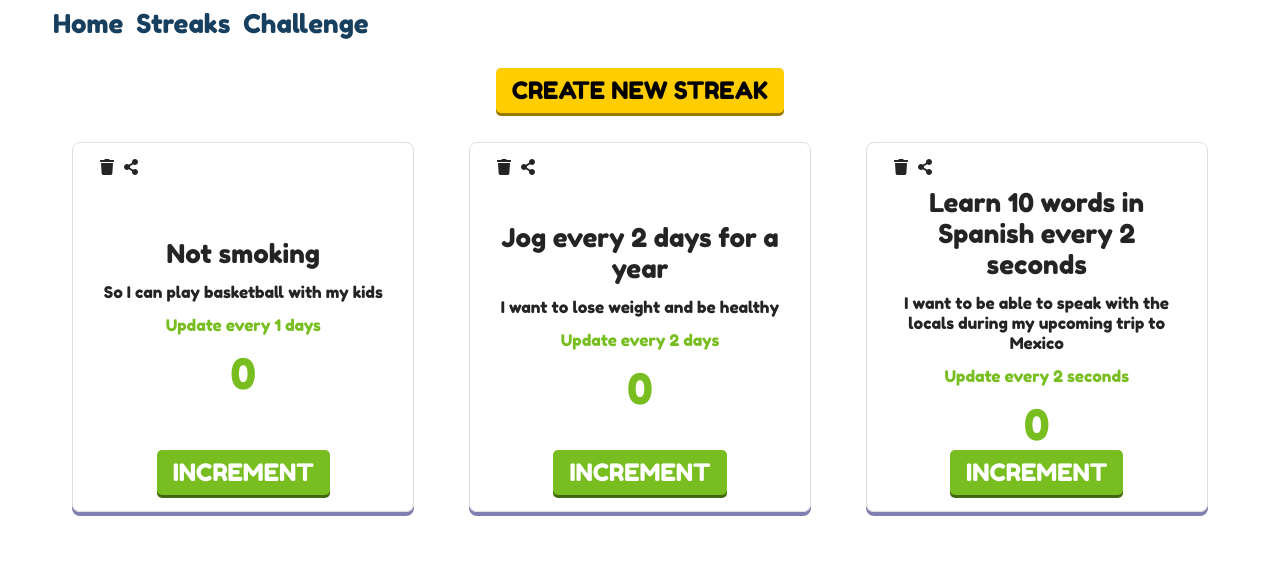
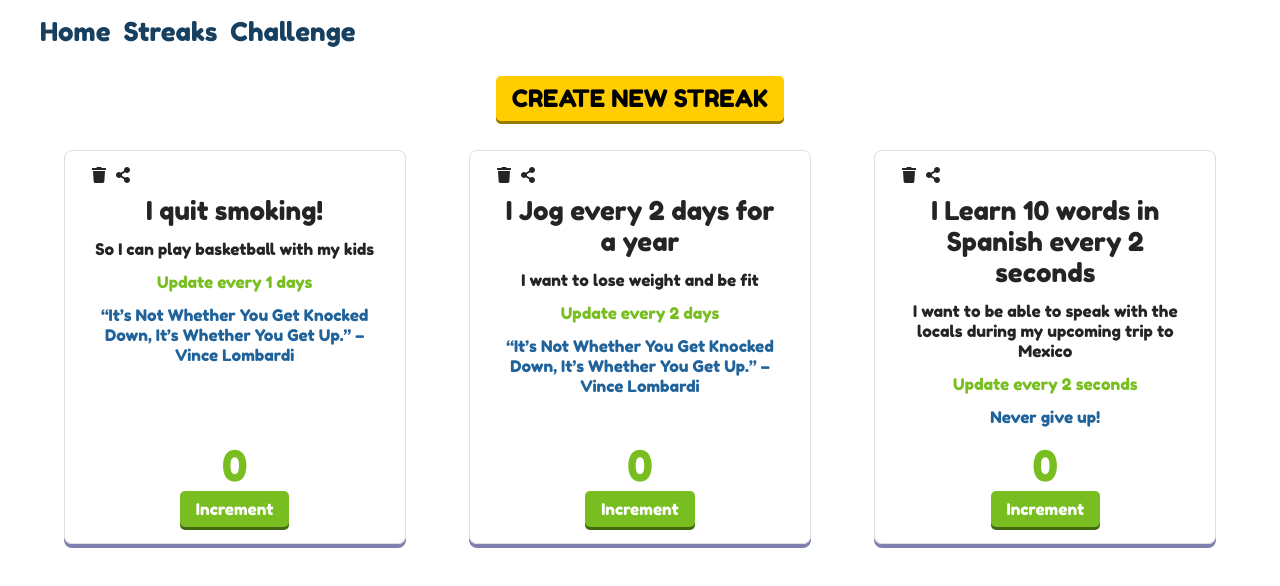
Before and after one commit to ravona/momentum, a React (Create React App) app in the folder momentum/: page /StreaksPage in a window 1280 px wide. Shown: the top 586 px of the page. Built offline with nearby package versions, Linux system fonts and the light colour scheme.

Commit message:
Streaks state is now managed in Streaks page only. Fixed issue with countdown restarting on refresh. Localstorage now holds the correct streak values

```diff
--- a/momentum/src/App.js
+++ b/momentum/src/App.js
@@ -10,9 +10,7 @@ import "./App.scss";
 function App() {
   return (
     <div className="App">
-      <Container>
-        <Nav />
-      </Container>
+      <Nav />
     </div>
   );
 }
--- a/momentum/src/App.scss
+++ b/momentum/src/App.scss
@@ -6,11 +6,11 @@
 
 .App {
   font-family: "Fredoka One", cursive;
+  margin: 1rem auto 0;
 }
 
 @media only screen and (min-width: 720px) {
   .App {
     width: 1200px;
-    margin: 0 auto;
   }
 }
--- a/momentum/src/components/CreateStreak/CreateStreak.jsx
+++ b/momentum/src/components/CreateStreak/CreateStreak.jsx
@@ -1,10 +1,10 @@
-import React, { useState } from "react";
+import { nanoid } from "nanoid";
+import { React, useState } from "react";
 
 // style:
 import "./CreateStreak.scss";
 
 const CreateStreak = ({ onCreateStreak }) => {
-  const [id] = useState("");
   const [title, setTitle] = useState("");
   const [motivation, setMotivation] = useState("");
   const [intervalNum, setIntervalNum] = useState(1);
@@ -13,12 +13,14 @@ const CreateStreak = ({ onCreateStreak }) => {
   const handleSubmit = (e) => {
     e.preventDefault();
     const newStreak = {
-      id,
+      id: nanoid(10),
       title,
+      isActive: false,
       motivation,
       intervalNum,
       intervalUnit,
       count: 0,
+      timeLeft: null,
     };
     onCreateStreak(newStreak);
   };
--- a/momentum/src/components/Streak/Streak.jsx
+++ b/momentum/src/components/Streak/Streak.jsx
@@ -1,4 +1,4 @@
-import React, { useEffect, useState } from "react";
+import { React, useEffect } from "react";
 import Countdown from "react-countdown";
 
 // data:
@@ -12,25 +12,11 @@ import { FaTrash, FaShareAlt } from "react-icons/fa";
 // style:
 import "./Streak.scss";
 
-export const Streak = ({ streak, onDeleteStreak }) => {
-  const [count, setCount] = useState(streak.count);
-  const [isActive, setIsActive] = useState(streak.isActive);
-  const [timeLeft, setTimeLeft] = useState(streak.timeLeft);
-
+export const Streak = ({ streak, onDeleteStreak, onStreakUpdate }) => {
   // On current streak change --> save each streak individually localStorage
   useEffect(() => {
-    localStorage.setItem(
-      `streak-${streak.id}`,
-      JSON.stringify([
-        { ...streak, count: count, timeLeft: timeLeft, isActive: isActive },
-      ])
-    );
-  }, [count, isActive, timeLeft]);
-
-  useEffect(() => {
-    // Update the document title using the browser API
-    document.title = `You clicked ${count} times`;
-  });
+    localStorage.setItem(`streak-${streak.id}`, JSON.stringify({ streak }));
+  }, [streak]);
 
   const getIntervalInMilliseconds = (intervalNum, intervalUnit) => {
     let intervalInMilliseconds;
@@ -61,15 +47,22 @@ export const Streak = ({ streak, onDeleteStreak }) => {
     onDeleteStreak(streak.id);
   };
 
-  const handleIncrement = () => {
-    setIsActive(true);
-    setCount(count + 1);
-    setTimeLeft(getDeadline());
+  const handleStreakIncrement = () => {
+    onStreakUpdate(
+      streak.id,
+      (streak.isActive = true),
+      (streak.count = streak.count + 1),
+      (streak.timeLeft = getDeadline())
+    );
   };
 
-  const handleLoss = () => {
-    setIsActive(false);
-    setCount(0);
+  const handleStreakLoss = () => {
+    onStreakUpdate(
+      streak.id,
+      (streak.isActive = false),
+      (streak.count = 0),
+      (streak.timeLeft = null)
+    );
   };
 
   return (
@@ -92,25 +85,32 @@ export const Streak = ({ streak, onDeleteStreak }) => {
             Update every {streak.intervalNum} {streak.intervalUnit}
           </h5>
 
-          {isActive === true ? (
-            <>
-              <div className="streak__notification">
-                <Notification text={getRandomArrayItem(messages.increment)} />
-              </div>
-              <div className="streak__countdown">
-                <Countdown date={getDeadline()} onComplete={handleLoss}>
-                  <Notification text={getRandomArrayItem(messages.loss)} />
-                </Countdown>
-              </div>
-            </>
+          <div className="streak__notification">
+            <Notification
+              text={
+                streak.isActive
+                  ? getRandomArrayItem(messages.increment)
+                  : getRandomArrayItem(messages.loss)
+              }
+            />
+          </div>
+
+          {streak.isActive ? (
+            <div className="streak__countdown">
+              <Countdown
+                date={streak.timeLeft}
+                onComplete={handleStreakLoss}
+              ></Countdown>
+            </div>
           ) : null}
-          <div className="streak__counter">{count}</div>
+
+          <div className="streak__counter">{streak.count}</div>
         </div>
 
         <div className="streak__footer">
           <button
-            onClick={handleIncrement}
-            className="btn btn--medium btn--success btn--light btn--uppercase"
+            onClick={handleStreakIncrement}
+            className="btn btn--small btn--success btn--light"
           >
             Increment
           </button>
--- a/momentum/src/components/Streak/Streak.scss
+++ b/momentum/src/components/Streak/Streak.scss
@@ -44,8 +44,9 @@
   }
 
   &__notification {
+    font-size: map-get($font_sizes, "medium");
+    margin-bottom: map-get($spacings, "small");
     color: map-get($colors, "secondary");
-    margin-bottom: map-get($spacings, "small");
     flex-grow: 1;
   }
 
--- a/momentum/src/components/StreaksList/StreaksList.jsx
+++ b/momentum/src/components/StreaksList/StreaksList.jsx
@@ -7,16 +7,17 @@ import { Streak } from "../Streak/Streak";
 // style:
 import "./Streaks.scss";
 
-const StreaksList = ({ streaks, onDeleteStreak, onIncrementStreak }) => {
+const StreaksList = ({ streaks, onDeleteStreak, onStreakUpdate }) => {
   return (
     <>
       <div className="streaks">
         {streaks.map((streak, index) => (
           <Streak
             key={index}
+            streaks={streaks}
             streak={streak}
             onDeleteStreak={onDeleteStreak}
-            onIncrementStreak={onIncrementStreak}
+            onStreakUpdate={onStreakUpdate}
           />
         ))}
       </div>
--- a/momentum/src/data/streaks.json
+++ b/momentum/src/data/streaks.json
@@ -1,7 +1,7 @@
 [
   {
     "id": "AzzgB3F6aa",
-    "title": "Not smoking",
+    "title": "I quit smoking!",
     "motivation": "So I can play basketball with my kids",
     "intervalNum": 1,
     "intervalUnit": "days",
@@ -11,8 +11,8 @@
   },
   {
     "id": "BzzgB3F6ab",
-    "title": "Jog every 2 days for a year",
-    "motivation": "I want to lose weight and be healthy",
+    "title": "I Jog every 2 days for a year",
+    "motivation": "I want to lose weight and be fit",
     "intervalNum": 2,
     "intervalUnit": "days",
     "isActive": false,
@@ -21,7 +21,7 @@
   },
   {
     "id": "CzzgB3F6ac",
-    "title": "Learn 10 words in Spanish every 2 seconds",
+    "title": "I Learn 10 words in Spanish every 2 seconds",
     "motivation": "I want to be able to speak with the locals during my upcoming trip to Mexico",
     "intervalNum": 2,
     "intervalUnit": "seconds",
--- a/momentum/src/pages/StreaksPage.jsx
+++ b/momentum/src/pages/StreaksPage.jsx
@@ -26,6 +26,14 @@ export const StreaksPage = () => {
     setStreaks([...streaks, newStreak]);
   };
 
+  const handleStreakUpdate = (id, isActive, count, timeLeft) => {
+    setStreaks(
+      streaks.map((streak) =>
+        streak.id === id ? { ...streak, isActive, count, timeLeft } : streak
+      )
+    );
+  };
+
   return (
     <>
       <div className="CreateStreak">
@@ -34,7 +42,11 @@ export const StreaksPage = () => {
         </Toggle>
       </div>
 
-      <StreaksList onDeleteStreak={deleteStreak} streaks={streaks} />
+      <StreaksList
+        onDeleteStreak={deleteStreak}
+        onStreakUpdate={handleStreakUpdate}
+        streaks={streaks}
+      />
     </>
   );
 };
```
